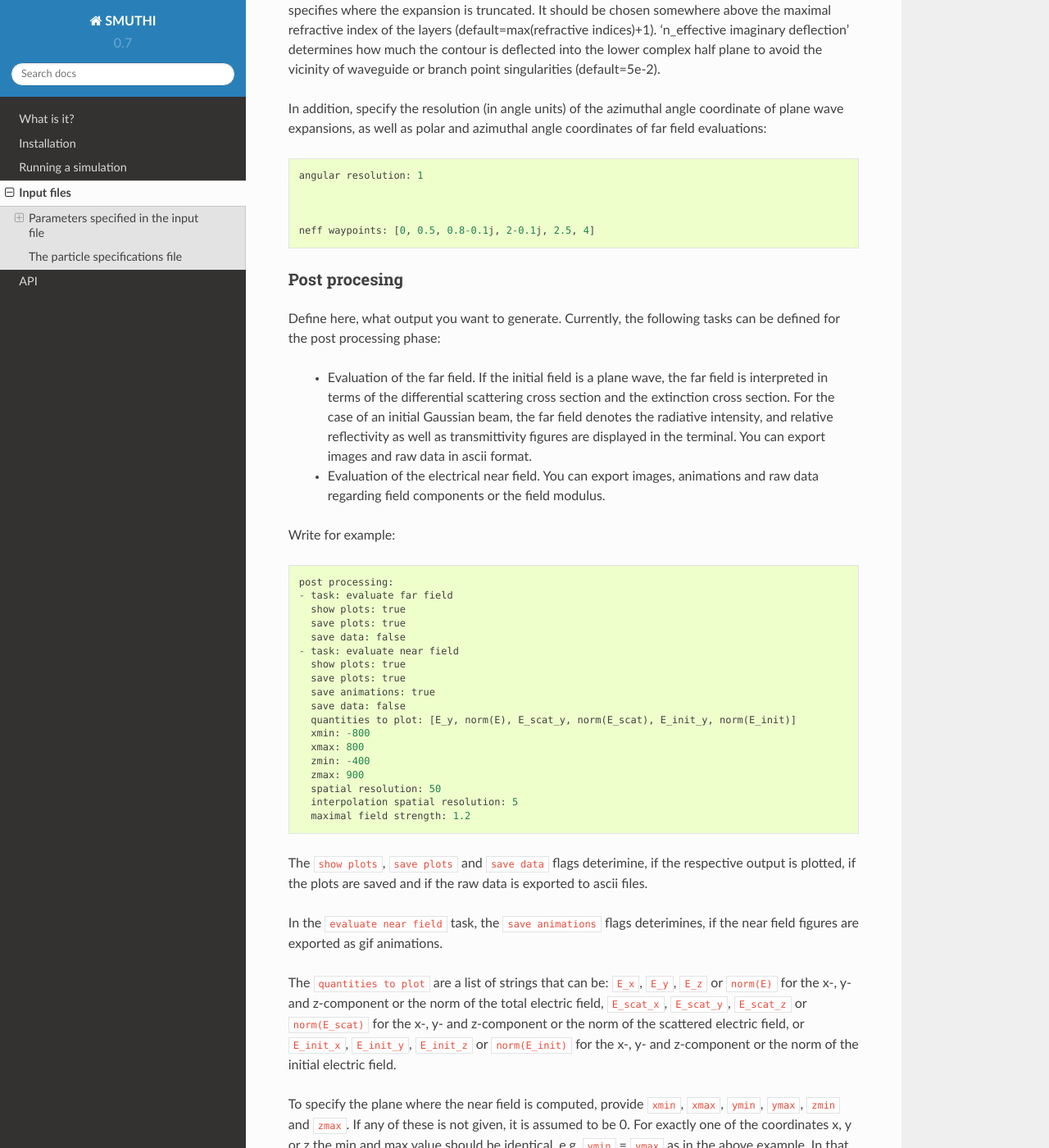
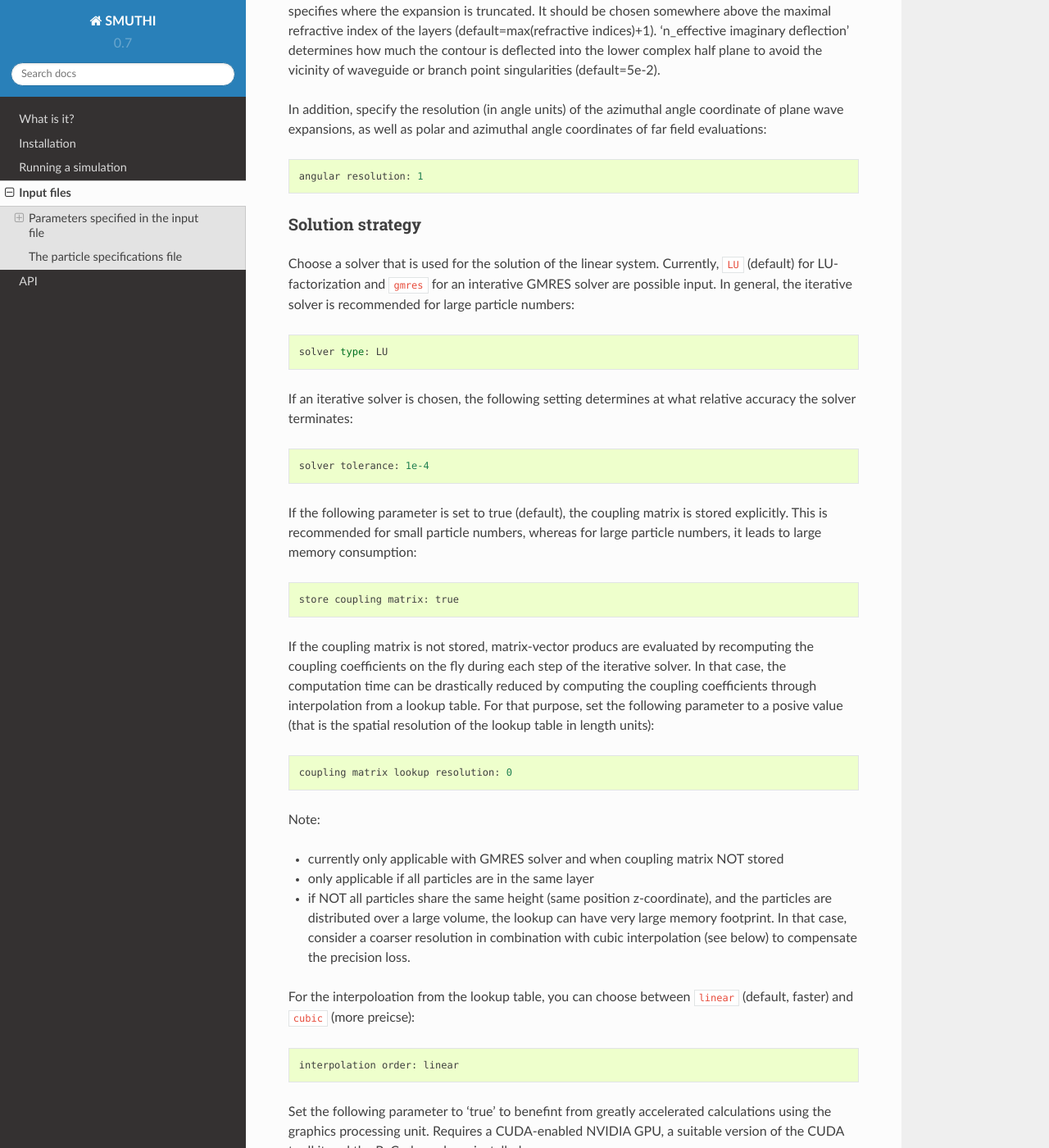
Before and after one commit to AmosEgel/smuthi, a Sphinx documentation site: the page built from docs/input_files.rst, in a window 1280 px wide and 1400 px high, scrolled down 5088 px. Shown: the whole window at 82% size. Built offline with Sphinx 7.4.7 and the Read the Docs theme 2.0.0, drawn with Linux system fonts in a browser that asks for light colours; some of the changed text lies outside the part shown.

Commit message:
doc: update input files section

```diff
--- a/docs/input_files.rst
+++ b/docs/input_files.rst
@@ -7,8 +7,9 @@ Parameters specified in the input file
 
 In the following, the parameters which can be specified in the input file are listed:
 
-Length unit
-------------
+Units
+------
+
 Declare here the units in which you want to specify lengths and angles. The length unit has no influence on the
 calculations and can be chosen arbitrarily. This field is mainly there to remind the user that all lengths have to be
 specified in consistent units. In addition, it is used for the axis annotation of output plots.
@@ -77,7 +78,8 @@ https://arxiv.org/ftp/arxiv/papers/1202/1202.5904.pdf
 A larger value leads to higher accuracy, but also to longer computation time. :code:`l_max` is a positive integer and
 :code:`m_max` is a non-negative integer and not greater than :code:`l_max`.
 
-In the case of non-spherical particles, you can also specify :code:`use discrete sources` (default is :code:`True`),
+In the case of non-spherical particles, you can also specify a structure :code:`NFM-DS settings` with the fields
+:code:`use discrete sources` (default is :code:`True`),
 :code:`nint` (default is :code:`200`) and :code:`nrank: 8` (default is :code:`l_max + 2`). These parameters specify the
 calculation of the T-matrix using the NFM-DS module. For further information about the meaning of these parameters, see
 the `NFM-DS documentation <https://scattport.org/images/scattering-code/NFM-DS_program-description.pdf>`_.
@@ -239,11 +241,55 @@ as polar and azimuthal angle coordinates of far field evaluations::
    angular resolution: 1
 
 
+Solution strategy
+--------------------
 
-   neff waypoints: [0, 0.5, 0.8-0.1j, 2-0.1j, 2.5, 4]
+Choose a solver that is used for the solution of the linear system. Currently, :code:`LU` (default) for LU-factorization
+and :code:`gmres` for an interative GMRES solver are possible input. In general, the iterative solver is recommended for
+large particle numbers::
+
+  solver type: LU
+
+If an iterative solver is chosen, the following setting determines at what relative accuracy the solver terminates::
+
+  solver tolerance: 1e-4
+
+If the following parameter is set to true (default), the coupling matrix is stored explicitly. This is recommended for
+small particle numbers, whereas for large particle numbers, it leads to large memory consumption::
+
+  store coupling matrix: true
+
+If the coupling matrix is not stored, matrix-vector producs are evaluated by recomputing the coupling coefficients
+on the fly during each step of the iterative solver. In that case, the computation time can be drastically reduced
+by computing the coupling coefficients through interpolation from a lookup table. For that purpose, set the following
+parameter to a posive value (that is the spatial resolution of the lookup table in length units)::
+
+  coupling matrix lookup resolution: 0
+
+Note:
+
+- currently only applicable with GMRES solver and when coupling matrix NOT
+  stored
+- only applicable if all particles are in the same layer
+- if NOT all particles share the same height (same position z-coordinate),
+  and the particles are distributed over a large volume, the lookup can
+  have very large memory footprint. In that case, consider a coarser
+  resolution in combination with cubic interpolation (see below) to
+  compensate the precision loss.
+
+For the interpoloation from the lookup table, you can choose between :code:`linear` (default, faster) and :code:`cubic`
+(more preicse)::
+
+  interpolation order: linear
 
 
-Post procesing
+Set the following parameter to 'true' to benefint from greatly accelerated calculations using the graphics processing
+unit. Requires a CUDA-enabled NVIDIA GPU, a suitable version of the CUDA toolkit and the PyCuda package installed::
+
+  enable GPU: false
+
+
+Post processing
 -----------------
 
 Define here, what output you want to generate. Currently, the following tasks can be defined for the post processing
--- a/docs/requirements.txt
+++ b/docs/requirements.txt
@@ -1 +1,2 @@
 smuthi
+functools >= 3.2
```
Also changed, not shown: other parts of docs/input_files.rst (+9 -9 lines).
